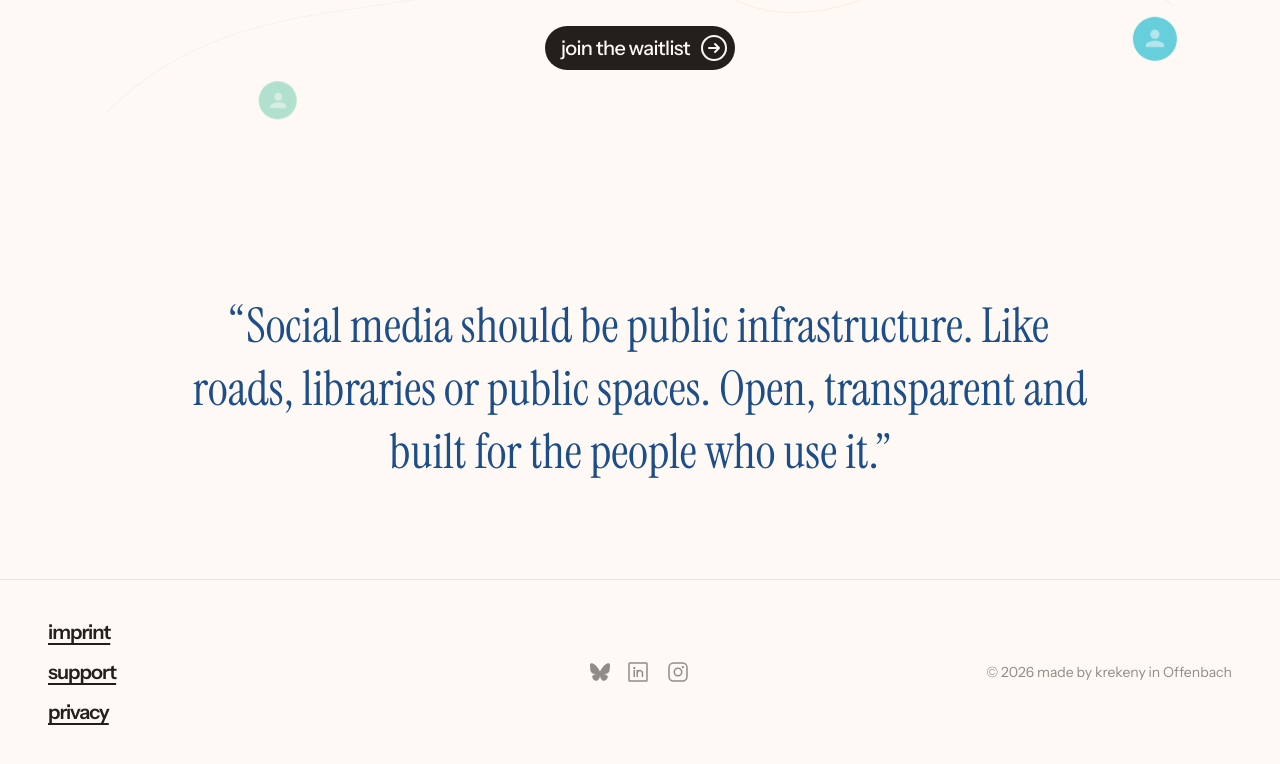
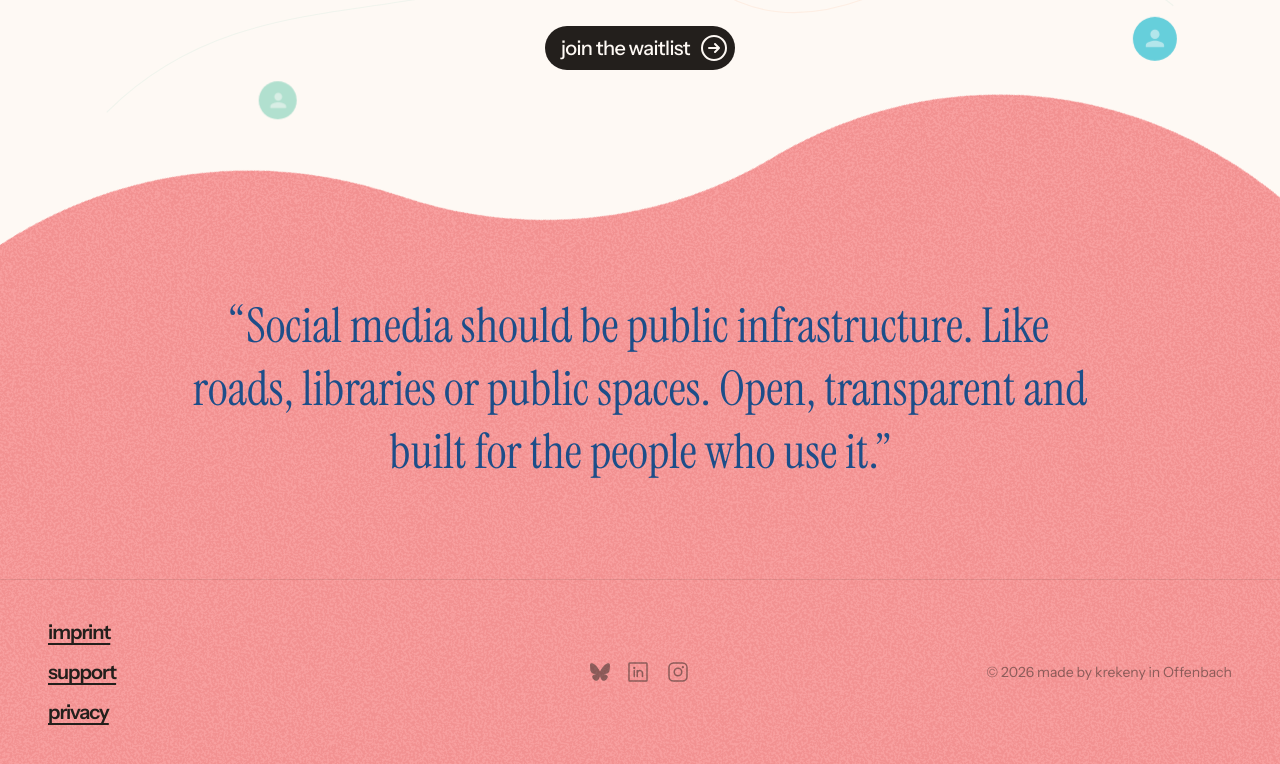
Before and after one commit to Krekeny/eny-social, a Next.js app: page / in a window 1280 px wide. Shown: the part 3893-4657 px from the top of the page. Built offline with nearby package versions, Linux system fonts and the light colour scheme.

Commit message:
refator(Footer): add another blob for the footer background

```diff
--- a/app/page.tsx
+++ b/app/page.tsx
@@ -7,21 +7,27 @@ import StartingInOffenbach from "./components/StartingInOffenbach";
 import Waitlist from "./components/Waitlist";
 import FooterQuote from "./components/FooterQuote";
 import Footer from "./components/Footer";
+import GrainedBlob from "./components/GrainedBlob";
 
 export default function Home() {
   return (
     <>
       <Nav />
-      <main>
+      <main className="relative z-10">
         <Hero />
         <RememberWhen />
         <WeBelieve />
         <ValueCards />
         <StartingInOffenbach />
         <Waitlist />
-        <FooterQuote />
       </main>
-      <Footer />
+      <div className="relative z-0 overflow-clip pt-[500px] -mt-[500px]">
+        <GrainedBlob className="pointer-events-none absolute left-1/2 top-1/2 -translate-x-1/2 -translate-y-1/8 rotate-55 z-0 w-[150%] h-auto" />
+        <div className="relative z-10">
+          <FooterQuote />
+          <Footer />
+        </div>
+      </div>
     </>
   );
 }
```
